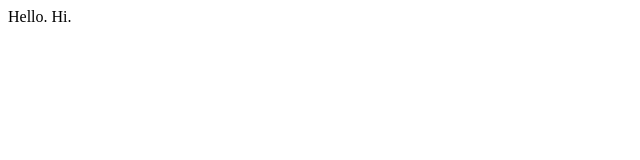
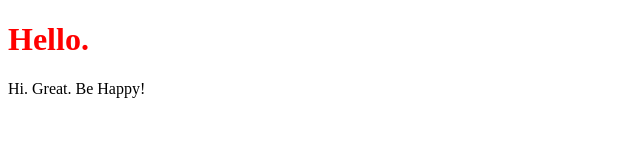
Before and after one commit to jbakse/hello_www, a plain HTML site: page index.html in a window 1280 px wide. Shown: the whole page, without its empty margins (0-640 px from the left). Drawn offline with Linux system fonts and the light colour scheme.

Commit message:
added style

```diff
--- a/index.html
+++ b/index.html
@@ -2,8 +2,10 @@
 <html lang="en">
   <head>
     <title>Hello, WWW!</title>
+    <link rel="stylesheet" href="style.css" />
   </head>
   <body>
-    Hello. Hi.
+    <h1>Hello.</h1>
+    Hi. Great. Be Happy!
   </body>
 </html>
--- /dev/null
+++ b/style.css
@@ -0,0 +1,3 @@
+h1 {
+  color: red;
+}
```
